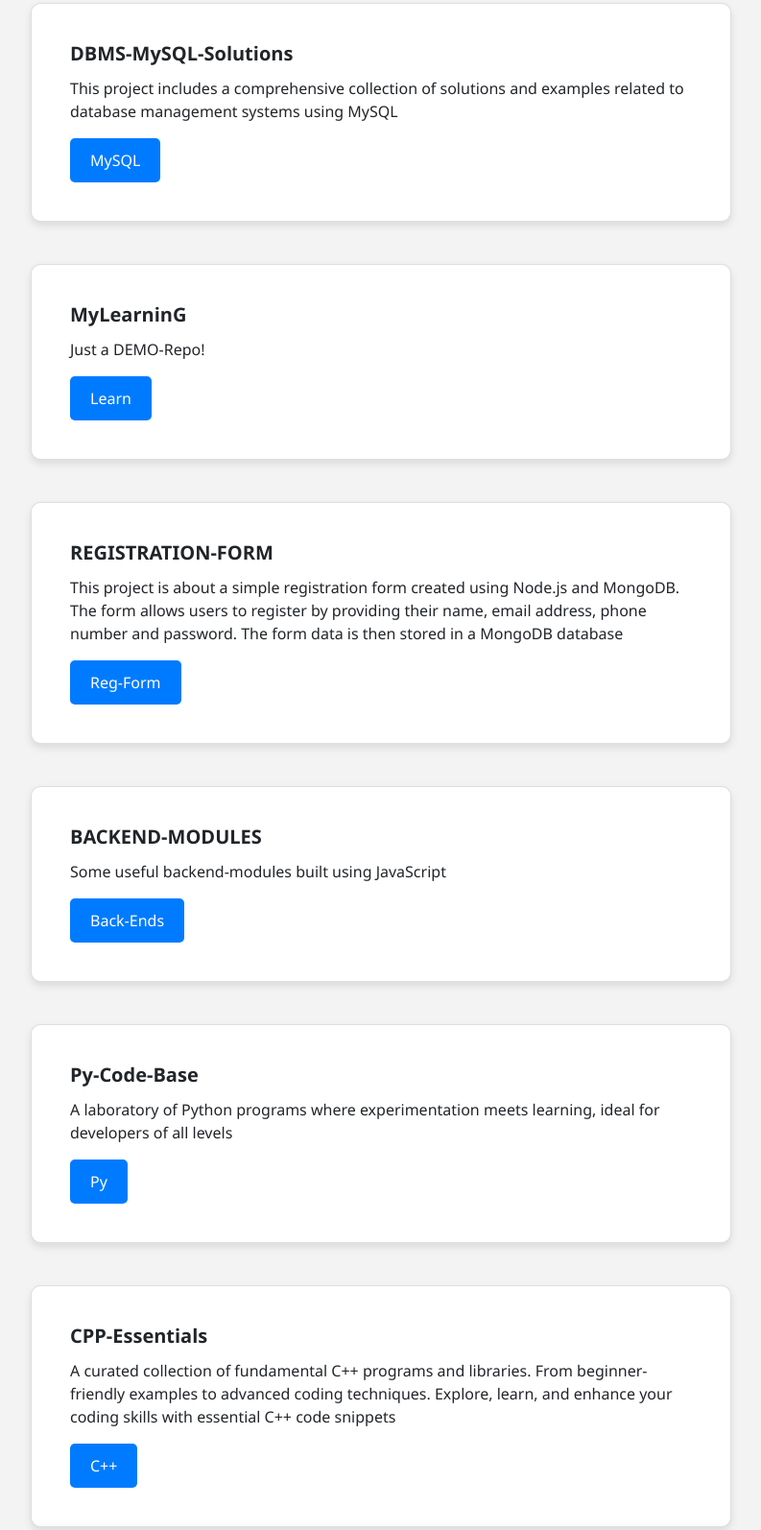
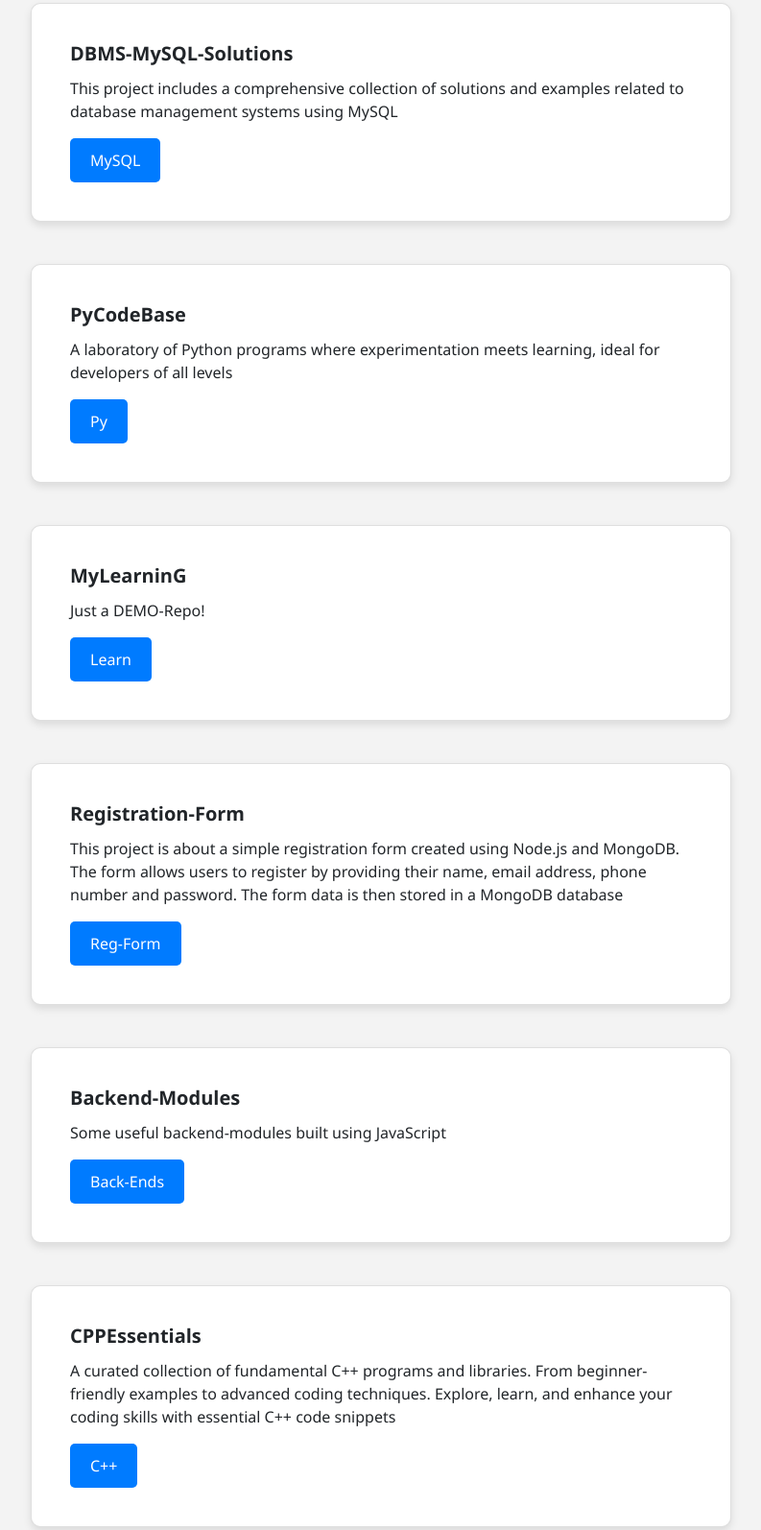
Before and after one commit to JISHNU-2002/JISHNU-2002.github.io, a plain HTML site: page projects.html in a window 1280 px wide. Shown: the part 2037-3631 px from the top of the page at 96% size, without its empty margins (243-1036 px from the left). Drawn offline with nearby package versions, Linux system fonts and the light colour scheme.

Commit message:
Projects Updated

```diff
--- a/projects.html
+++ b/projects.html
@@ -97,7 +97,7 @@
             <div class="col-md-8">
                 <div class="card mb-4">
                     <div class="card-body">
-                        <h5 class="card-title"><strong>NETWORK-PROTOCOLS-IMPLEMENTATION</strong></h5>
+                        <h5 class="card-title"><strong>Network-Protocols-Implementations</strong></h5>
                         <p class="card-text">The project contains a collection of network lab experiments implemented in C,
                             focusing on various networking protocols. It includes projects on TCP and UDP client-server communication, sliding window flow control protocols, and distance vector routing. Additionally, it features implementations of SMTP and FTP for email and file transfers, and congestion control using the leaky bucket algorithm.
                             Each experiment provides practical, hands-on experience in network programming and protocol implementation
@@ -113,7 +113,7 @@
              <div class="col-md-8">
                 <div class="card mb-4">
                     <div class="card-body">
-                        <h5 class="card-title"><strong>COMPILER-CRAFT</strong></h5>
+                        <h5 class="card-title"><strong>CompilerCraft</strong></h5>
                         <p class="card-text">This project covers all steps in compiler designing process like
                             Lexical Analysis,
                             Syntactic Analysis or Parsing,
@@ -143,6 +143,20 @@
                 </div>
             </div>
 
+             <!-- Project 12 Card -->
+             <div class="col-md-8">
+                <div class="card mb-4">
+                    <div class="card-body">
+                        <h5 class="card-title"><strong>PyCodeBase</strong></h5>
+                        <p class="card-text">A laboratory of Python programs where experimentation meets learning,
+                             ideal for developers of all levels </p>
+                        <div>
+                            <a href="https://github.com/JISHNU-2002/PyCodeBase" class="btn">Py</a>
+                        </div>
+                    </div>
+                </div>
+            </div>
+
             <!-- Project 15 Card -->
             <div class="col-md-8">
                 <div class="card mb-4">
@@ -160,7 +174,7 @@
             <div class="col-md-8">
                 <div class="card mb-4">
                     <div class="card-body">
-                        <h5 class="card-title"><strong>REGISTRATION-FORM</strong></h5>
+                        <h5 class="card-title"><strong>Registration-Form</strong></h5>
                         <p class="card-text">This project is about a simple registration form created using Node.js and MongoDB.
                             The form allows users to register by providing their name, email address, phone number and password.
                             The form data is then stored in a MongoDB database</p>
@@ -175,24 +189,10 @@
             <div class="col-md-8">
                 <div class="card mb-4">
                     <div class="card-body">
-                        <h5 class="card-title"><strong>BACKEND-MODULES</strong></h5>
+                        <h5 class="card-title"><strong>Backend-Modules</strong></h5>
                         <p class="card-text">Some useful backend-modules built using JavaScript</p>
                         <div>
                             <a href="https://github.com/JISHNU-2002/back-ends" class="btn">Back-Ends</a>
-                        </div>
-                    </div>
-                </div>
-            </div>
-
-             <!-- Project 12 Card -->
-             <div class="col-md-8">
-                <div class="card mb-4">
-                    <div class="card-body">
-                        <h5 class="card-title"><strong>Py-Code-Base</strong></h5>
-                        <p class="card-text">A laboratory of Python programs where experimentation meets learning,
-                             ideal for developers of all levels </p>
-                        <div>
-                            <a href="https://github.com/JISHNU-2002/PyCodeBase" class="btn">Py</a>
                         </div>
                     </div>
                 </div>
@@ -202,7 +202,7 @@
              <div class="col-md-8">
                 <div class="card mb-4">
                     <div class="card-body">
-                        <h5 class="card-title"><strong>CPP-Essentials</strong></h5>
+                        <h5 class="card-title"><strong>CPPEssentials</strong></h5>
                         <p class="card-text">A curated collection of fundamental C++ programs and libraries.
                             From beginner-friendly examples to advanced coding techniques.
                             Explore, learn, and enhance your coding skills with essential C++ code snippets</p>
@@ -245,7 +245,7 @@
              <div class="col-md-8">
                 <div class="card mb-4">
                     <div class="card-body">
-                        <h5 class="card-title"><strong>OOP-in-JAVA</strong></h5>
+                        <h5 class="card-title"><strong>OOPinJava</strong></h5>
                         <p class="card-text">A simple project implementing various Object-Oriented programming concepts and Data-Structures using Java</p>
                         <div>
                             <a href="https://github.com/JISHNU-2002/OOPinJava" class="btn">JAVA</a>
```
